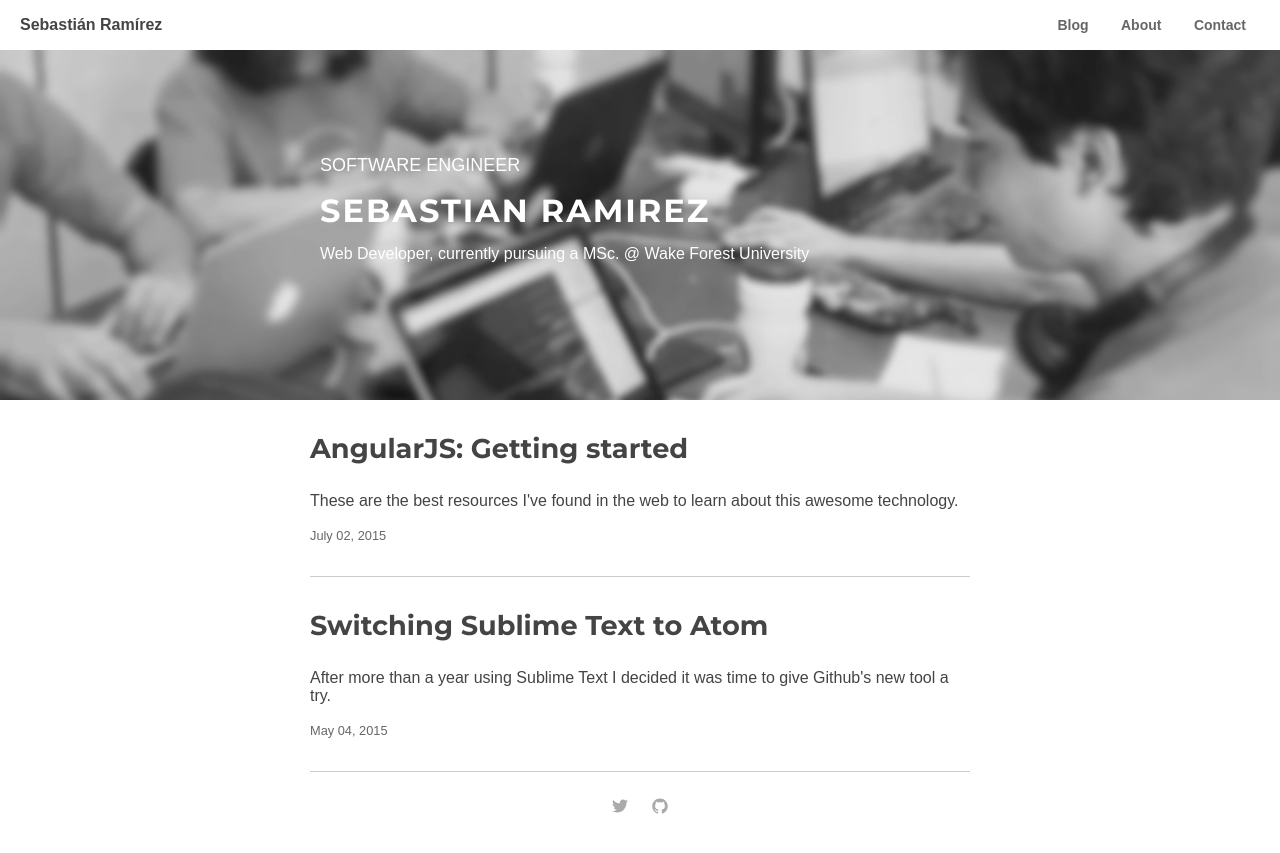
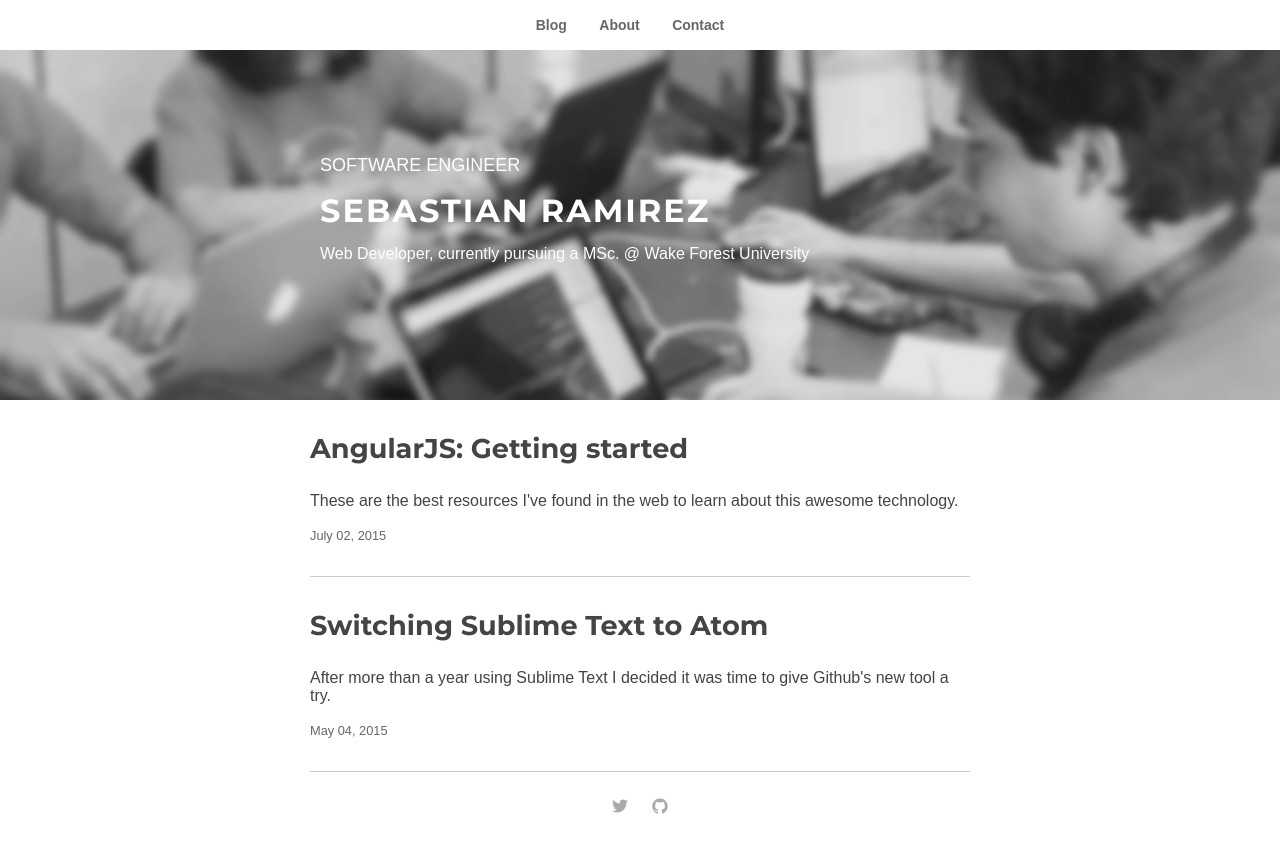
Before and after one commit to s-ramirez/s-ramirez.github.io, a Jekyll site: the page built from index.html, in a window 1280 px wide. Shown: the top 853 px of the page. Built offline with Jekyll 4.4.1, drawn with Linux system fonts in a browser that asks for light colours; the list of posts is cut into pages by our own code.

Commit message:
Removing site name

```diff
--- a/_includes/header.html
+++ b/_includes/header.html
@@ -1,5 +1,4 @@
 <header>
-    <span class="name">{{site.name}}</span>
     <ul class="nav">
         <li><a href="/">Blog</a></li>
         <li><a href="#">About</a></li>
--- a/css/styles.scss
+++ b/css/styles.scss
@@ -30,8 +30,7 @@ header {
 }
 
 .nav {
-  text-align: right;
-  right: 100px;
+  text-align: center;
   padding: 0px 20px 0 0px;
 
   li{
```
